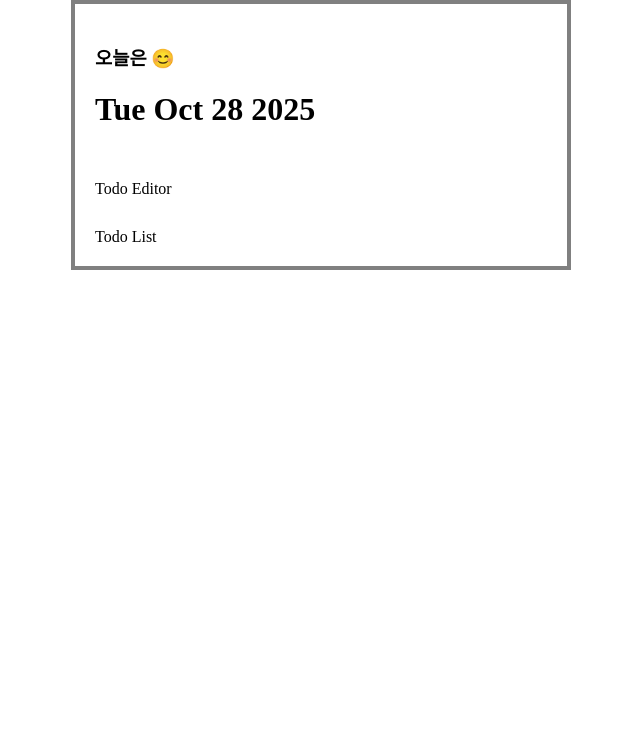
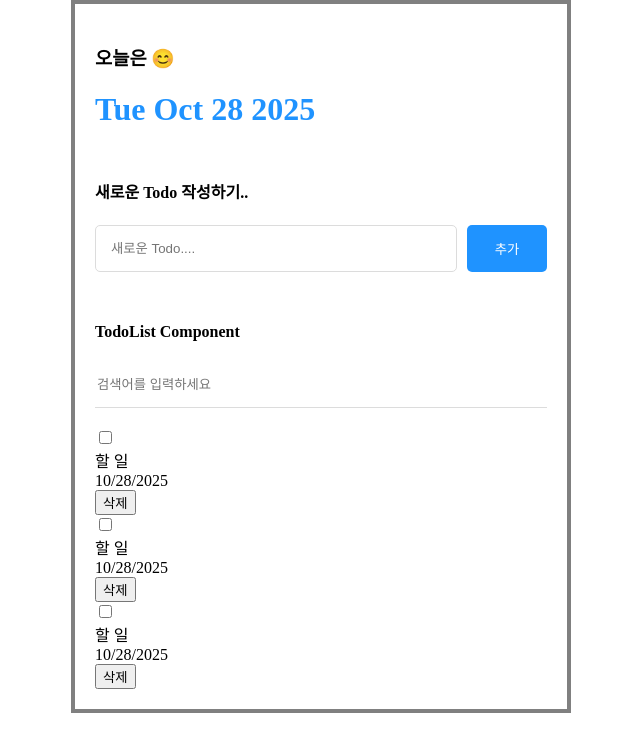
Before and after one commit to NaruNarsha/ReactBook, a React (Create React App) app in the folder project02/: page / in a window 1280 px wide. Shown: the top 752 px of the page, without its empty margins (319-959 px from the left). Built offline with nearby package versions, Linux system fonts and the light colour scheme.

Commit message:
update project02

```diff
--- a/project02/src/App.js
+++ b/project02/src/App.js
@@ -1,12 +1,16 @@
 import './App.css';
 import Header from "./component/Header";
+import ToolEditor from "./component/TodoEditor";
+import TodoList from "./component/TodoList";
 
 function App() {
-  return <div className="App">
-    <Header />
-    <div>Todo Editor</div>
-    <div>Todo List</div>
-  </div>;
+  return (
+    <div className="App">
+      <Header />
+      <ToolEditor />
+      <TodoList />
+    </div>
+    );
 }
 
 export default App;
--- a/project02/src/component/Header.js
+++ b/project02/src/component/Header.js
@@ -1,3 +1,5 @@
+import './Header.css';
+
 function Header(){
     return  <div className ="Header">
                 <h3>오늘은 😊</h3>
--- /dev/null
+++ b/project02/src/component/TodoEditor.css
@@ -0,0 +1,29 @@
+.TodoEditor .editor_wrapper{
+    width: 100%;
+    display: flex;
+    gap: 10px;
+}
+
+.TodoEditor input{
+    flex: 1;
+    box-sizing: border-box;
+    border: 1px solid rgb(220, 220, 220);
+    border-radius: 5px;
+    padding: 15px;
+}
+
+
+.TodoEditor input:focus{
+    outline: none;
+    border: 1px solid #1f93ff;
+}
+
+
+.TodoEditor button{
+    cursor: pointer;
+    width: 80px;
+    border: none;
+    background-color: #1f93ff;
+    color: white;
+    border-radius: 5px;
+}
--- /dev/null
+++ b/project02/src/component/TodoEditor.js
@@ -0,0 +1,16 @@
+import "./TodoEditor.css";
+
+
+const TodoEditor = () => {
+    return (
+        <div className = "TodoEditor">
+            <h4>새로운 Todo 작성하기..</h4>
+            <div className="editor_wrapper">
+                <input placeholder="새로운 Todo...." />
+                <button>추가</button>
+            </div>
+        </div>
+    );
+};
+
+export default TodoEditor;
--- /dev/null
+++ b/project02/src/component/TodoItem.js
@@ -0,0 +1,19 @@
+import "./TodoItem.css";
+
+function TodoItem()
+{
+    return (
+        <div className ="TodoItem">
+            <div className ="checkbox_col">
+                <input type = "checkbox" />
+            </div>
+            <div className="title_col">할 일</div>
+            <div className="data_col">{new Date().toLocaleDateString()}</div>
+            <div className="btn_col">
+                <button>삭제</button>
+            </div>
+        </div>
+    );
+};
+
+export default TodoItem;
--- /dev/null
+++ b/project02/src/component/TodoList.css
@@ -0,0 +1,9 @@
+.TodoList .searchbar{
+    margin-bottom: 20px;
+    width: 100%;
+    border: none;
+    border-bottom: 1px solid rgb(220, 220, 220);
+    box-sizing: border-box;
+    padding-top: 15px;
+    padding-bottom: 15px;
+}
--- /dev/null
+++ b/project02/src/component/TodoList.js
@@ -0,0 +1,19 @@
+import "./TodoList.css";
+import TodoItem from "./TodoItem";
+
+function TodoList() {
+    return (
+        <div className = "TodoList">
+            <h4>TodoList Component</h4>
+            <input className="searchbar" placeholder="검색어를 입력하세요" />
+            <div className="list_wrapper">
+                <TodoItem />
+                <TodoItem />
+                <TodoItem />
+            </div>
+        </div>
+    );
+};
+
+
+export default TodoList;
```
Also changed, not shown: project02/src/component/TodoItem.css (added).
